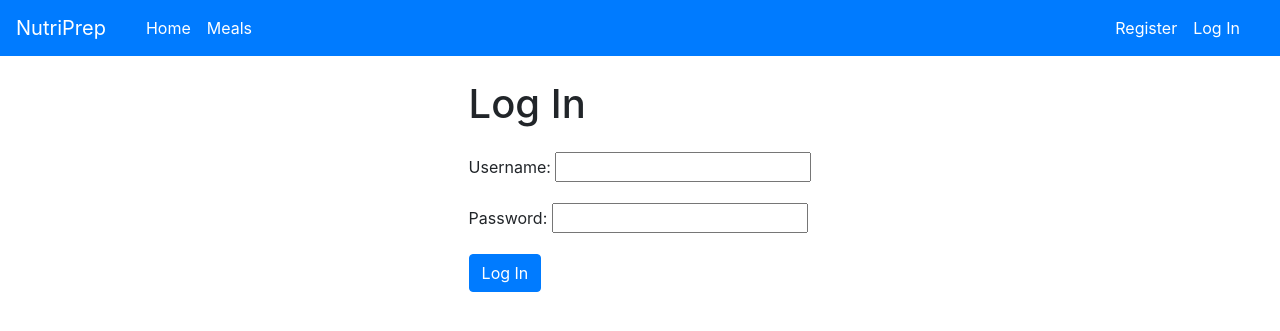
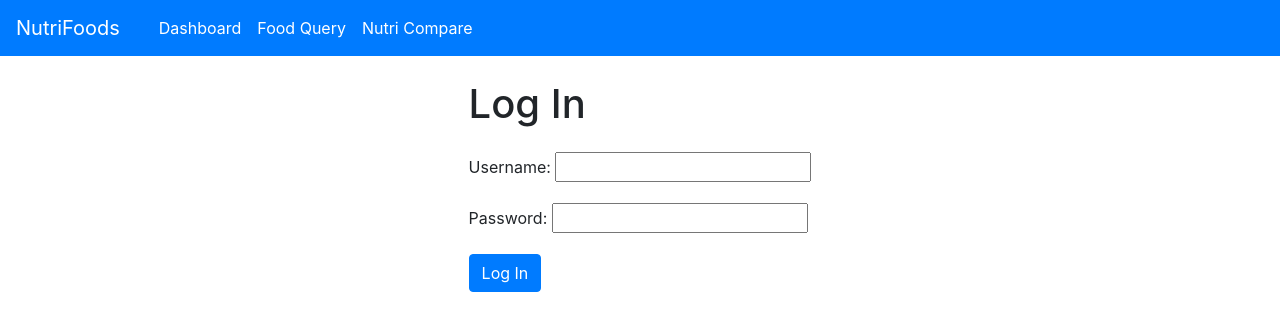
Before and after one commit to Unyielder/NutriFoods, a Flask app: page /auth/login in a window 1280 px wide. Shown: the top 331 px of the page. Run offline with Flask 2, Linux system fonts and the light colour scheme; parts of the project's set-up code (start-up, migrations or seed data) failed here and were passed over.

Commit message:
Removing login functionaliy -> login route decorators have been deleted and navbar login elements have been commented out

```diff
--- a/flaskr/templates/base.html
+++ b/flaskr/templates/base.html
@@ -5,21 +5,24 @@
 
 
 <nav class="navbar navbar-expand-lg navbar-dark bg-primary">
-  <a class="navbar-brand" href="#">NutriPrep</a>
+  <a class="navbar-brand" href="#">NutriFoods</a>
 
   <div class="container justify-content-end">
 
     <div class="collapse navbar-collapse">
         <ul class="navbar-nav mr-auto">
             <li class="nav-item active">
-                <a class="nav-link" href="#">Home</a>
+                <a class="nav-link" href="#">Dashboard</a>
             </li>
           <li class="nav-item active">
-                <a class="nav-link" href="#">Meals</a>
+                <a class="nav-link" href="#">Food Query</a>
+            </li>
+          <li class="nav-item active">
+                <a class="nav-link" href="{{ url_for('home.food_compare') }}">Nutri Compare</a>
             </li>
         </ul>
 
-
+<!--
     <ul class="navbar-nav ml-auto mt-2 mt-lg-0">
 
       {% if session['user_id'] %}
@@ -35,6 +38,7 @@
       <li class="nav-item active"><a class="nav-link" href="{{ url_for('auth.login') }}">Log In</a></li>
     {% endif %}
     </ul>
+    -->
     </div>
   </div>
 </nav>
```
Also changed, not shown: flaskr/controllers/home.py (+0 -7 lines).
